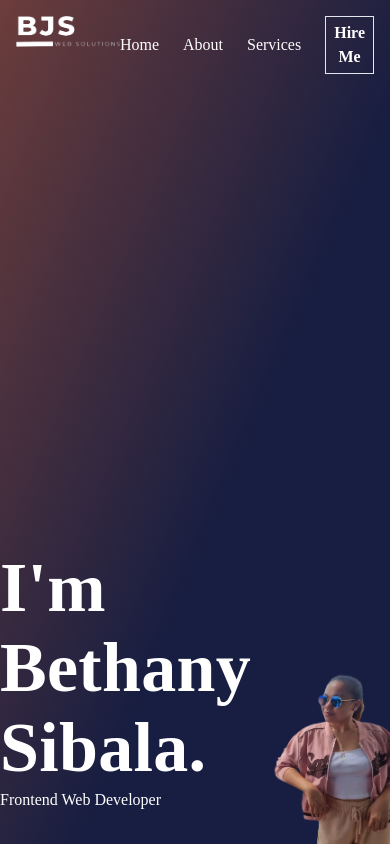
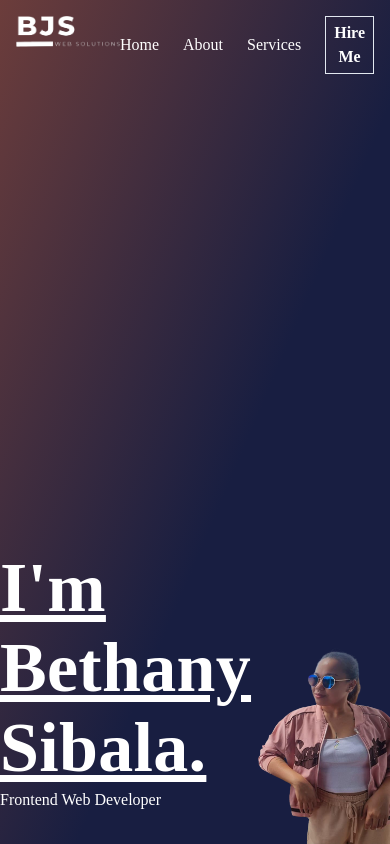
Before and after one commit to bethanysibs/portfolio, a PHP site: page / in a window 390 px wide. Run offline with PHP 8.4, Linux system fonts and the light colour scheme; style sheets or scripts are compiled from the project's sources.

Commit message:
first section of page 1 done - not responsive yet

```diff
--- a/index.php
+++ b/index.php
@@ -30,14 +30,14 @@
     <div class="h-screen flex items-end justify-end">
         <div class="flex-col mb-8">
             <div>
-                <h1 class="name">I'm Bethany Sibala.</h1>
+                <h1 class="name underline">I'm Bethany Sibala.</h1>
             </div>
             <div>
                 <span>Frontend Web Developer</span>
             </div>
         </div>
         <div>
-            <img class=".beth" src="assets/img/beth.png">
+            <img class="beth" src="assets/img/beth.png">
         </div>
     </div>
 </div>
--- a/style/style.css
+++ b/style/style.css
@@ -41,5 +41,5 @@ h1.name {
 }
 
 .beth {
-  width: 480.409px;
+  width: 320px;
 }
```
